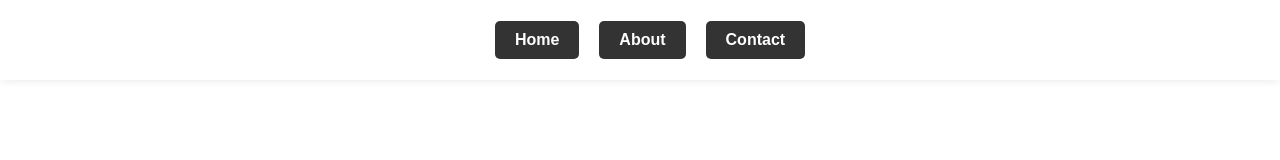
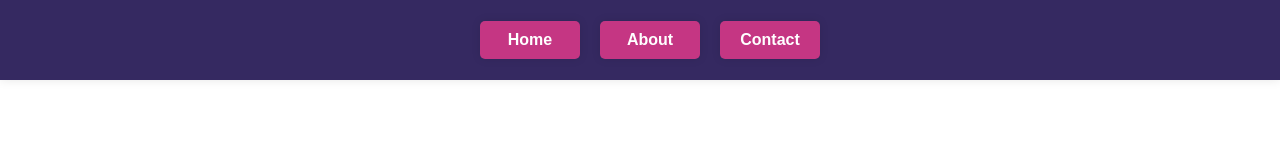
Before and after one commit to Vequis-uk/pawsitive-poodles, a website: page components/header.html in a window 1280 px wide. Drawn offline with Linux system fonts and the light colour scheme; files that its build step writes are made by us from their sources.

Commit message:
testing hosting - header css issue - should now be resolved

```diff
--- a/assets/css/header.css
+++ b/assets/css/header.css
@@ -3,7 +3,7 @@
   justify-content: space-between;
   align-items: center;
   padding: 0 20px;
-  background-color: #fff;
+  background-color: #352961;
   box-shadow: 0 0 10px rgba(0, 0, 0, 0.1);
   position: fixed;
   top: 0;
@@ -37,14 +37,17 @@
       font-size: 1rem;
       font-weight: 700;
       color: #fff;
-      background-color: #333;
+      background-color: #c53683;
       border: none;
       border-radius: 5px;
       cursor: pointer;
       transition: background-color 0.3s;
+      box-shadow: 0 0 10px rgba(0, 0, 0, 0.1);
+      min-width: 100px;
 
       &:hover {
-        background-color: #555;
+        color: #000;
+        background-color: #e6b2c6;
       }
     }
   }
--- a/components/header.html
+++ b/components/header.html
@@ -1,4 +1,4 @@
-<link rel="stylesheet" href="/assets/css/header.css" />
+<link rel="stylesheet" href="assets/css/header.css" />
 <header class="main-header-container">
   <img src="" alt="" />
   <nav class="main-header-navigation">
```
